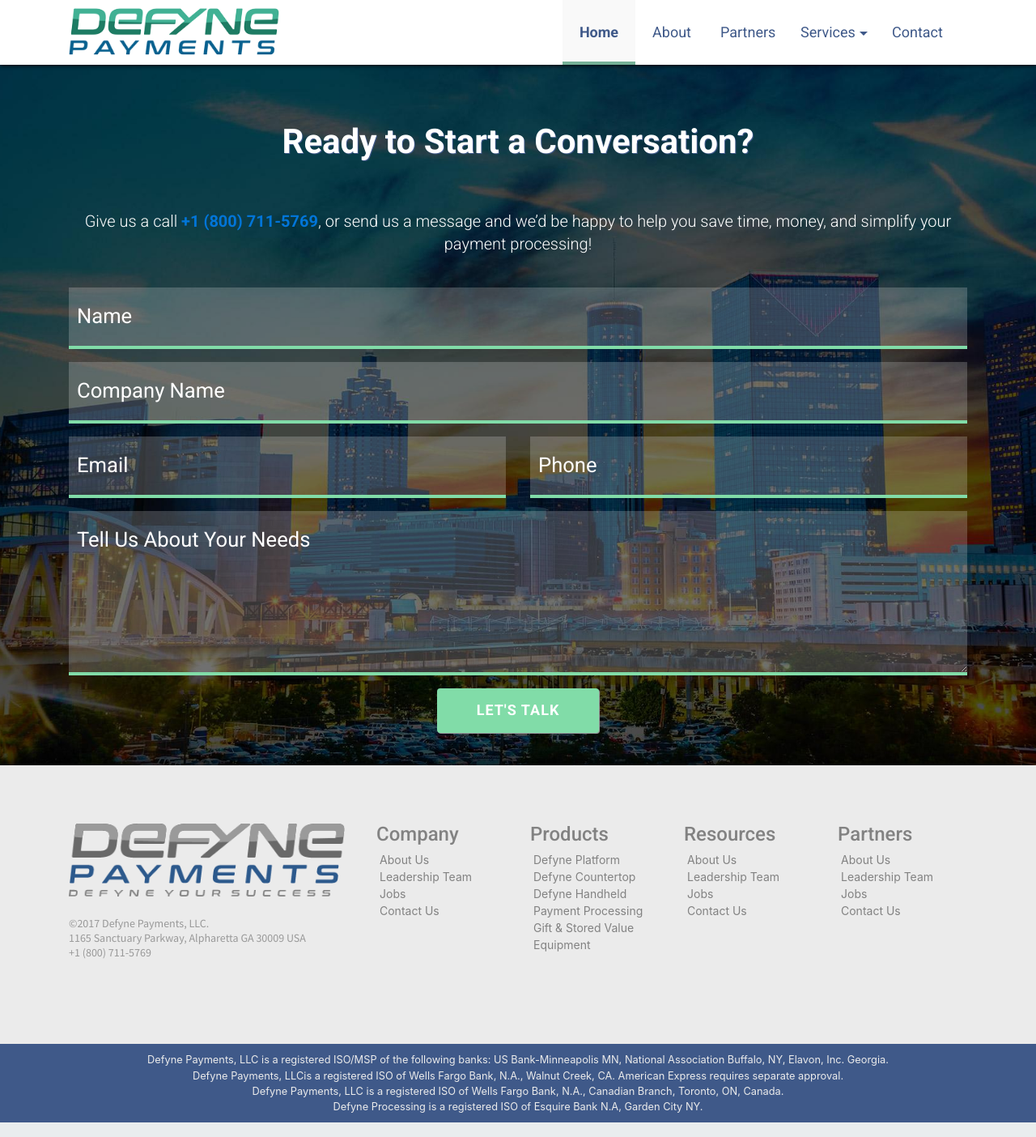
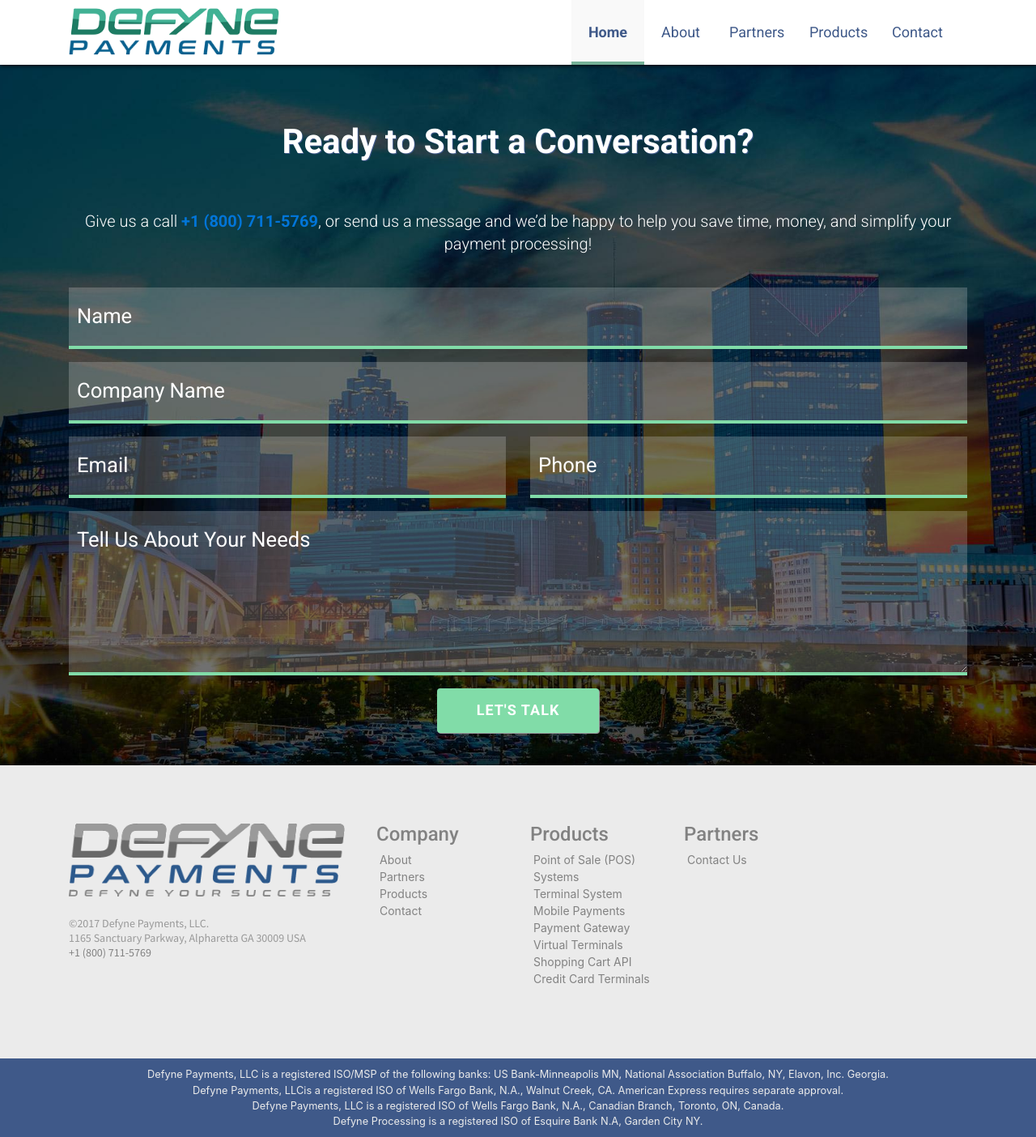
Before and after one commit to tbrennan77/defyne-website, a PHP site: page /contact in a window 1280 px wide. Shown: the whole page at 81% size. Run offline with PHP 8.4, Linux system fonts and the light colour scheme; some libraries are stand-ins or nearby versions.

Commit message:
Update footer menu links and About page content

```diff
--- a/css/styles.css
+++ b/css/styles.css
@@ -388,7 +388,9 @@ button, input, optgroup, select, textarea {
 	background-color: var(--white-two);
 	box-shadow: 0 0 20px rgba(0, 0, 0, 0.9);
 }
-
+.footer a {
+	color: #828282;
+}
 .footer p {
 	line-height: 20px;
 }
--- a/inc/footer-menu.php
+++ b/inc/footer-menu.php
@@ -5,46 +5,35 @@
     				<div class="col-sm-12 col-lg-4 footer-left pr-4 mb-4">
 		    			<img src="img/group-48.png" srcset="img/group-48@2x.png 2x, img/group-48@3x.png 3x" class="img-fluid mb-4" />
 		    			<h5>&copy;2017 Defyne Payments, LLC.<br />
-							1165 Sanctuary Parkway, Alpharetta GA 30009 USA<br />+1 (800) 711-5769</h5>
+							1165 Sanctuary Parkway, Alpharetta GA 30009 USA<br /><a href="tel:18007115769">+1 (800) 711-5769</a></h5>
 		    		</div>
 		    		<div class="col-sm-12 col-lg-8">
 		    			<div class="row">
 			    			<div class="col-lg-3 col-sm-6">
 			    				<h4>Company</h4>
 			    				<ul>
-									<li>About Us</li>
-									<li>Leadership Team</li>
-									<li>Jobs</li>
-									<li>Contact Us</li>
+									<li><a href="/about">About</a></li>
+									<li><a href="/partners">Partners</a></li>
+									<li><a href="/products">Products</a></li>
+									<li><a href="/contact">Contact</a></li>
 			    				</ul>
 			    			</div>
 			    			<div class="col-lg-3 col-sm-6">
 			    				<h4>Products</h4>
 			    				<ul>
-									<li>Defyne Platform</li>
-									<li>Defyne Countertop</li>
-									<li>Defyne Handheld</li>
-									<li>Payment Processing</li>
-									<li>Gift & Stored Value</li>
-									<li>Equipment</li>
-			    				</ul>
-		    				</div>
-		    				<div class="col-lg-3 col-sm-6">
-		    					<h4>Resources</h4>
-		    					<ul>
-									<li>About Us</li>
-									<li>Leadership Team</li>
-									<li>Jobs</li>
-									<li>Contact Us</li>
+									<li>Point of Sale (POS) Systems</li>
+									<li>Terminal System</li>
+									<li>Mobile Payments</li>
+									<li>Payment Gateway</li>
+									<li>Virtual Terminals</li>
+									<li>Shopping Cart API</li>
+									<li>Credit Card Terminals</li>
 			    				</ul>
 		    				</div>
 		    				<div class="col-lg-3 col-sm-6">
 		    					<h4>Partners</h4>
 		    					<ul>
-									<li>About Us</li>
-									<li>Leadership Team</li>
-									<li>Jobs</li>
-									<li>Contact Us</li>
+									<li><a href="/contact">Contact Us</a></li>
 			    				</ul>
 		    				</div>
 		    			</div>
--- a/inc/page-menu.php
+++ b/inc/page-menu.php
@@ -20,11 +20,8 @@
 		          <li class="nav-item">
 		            <a class="nav-link hvr-pulse" href="/partners">Partners</a>
 		          </li>
-		          <li class="nav-item dropdown">
-		            <a class="nav-link hvr-pulse dropdown-toggle" data-toggle="dropdown" role="button" aria-haspopup="true" aria-expanded="false" href="#" id="navbarDropdownMenuLink">Services</a>
-		            <div class="dropdown-menu" aria-labelledby="navbarDropdownMenuLink">
-				      <a class="dropdown-item" href="#">Products</a>
-				    </div>
+		          <li class="nav-item">
+		            <a class="nav-link hvr-pulse" href="/products">Products</a>
 		          </li>
 		          <li class="nav-item">
 		            <a class="nav-link hvr-pulse" href="/contact">Contact</a>
```
Also changed, not shown: about.php (+12 -31 lines), img/bryan_hinkle_chief_technology_officer.png (added), img/steve_palazzo_chief_executive_officer.png (added), products.php (renamed from services.php).
